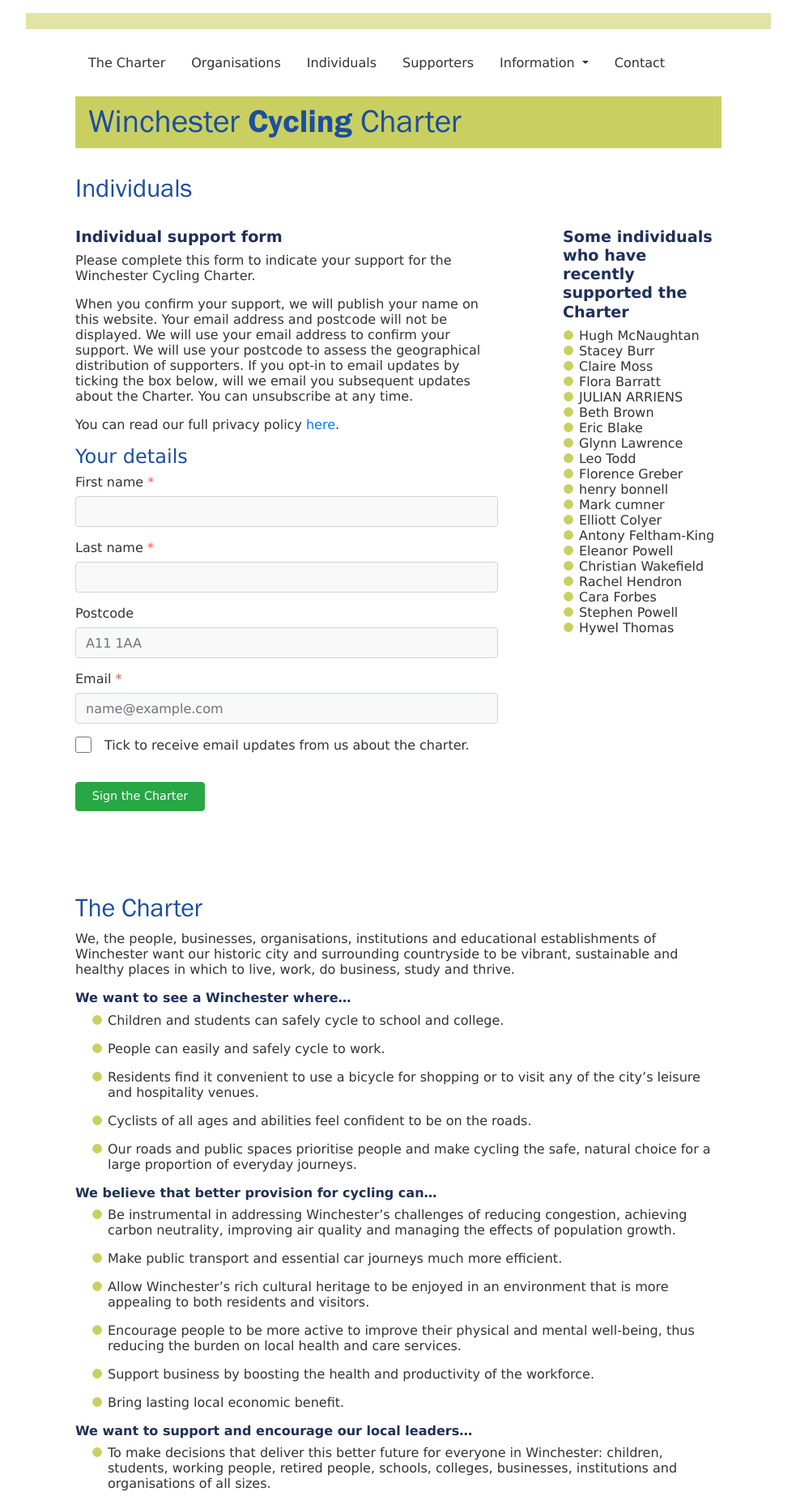
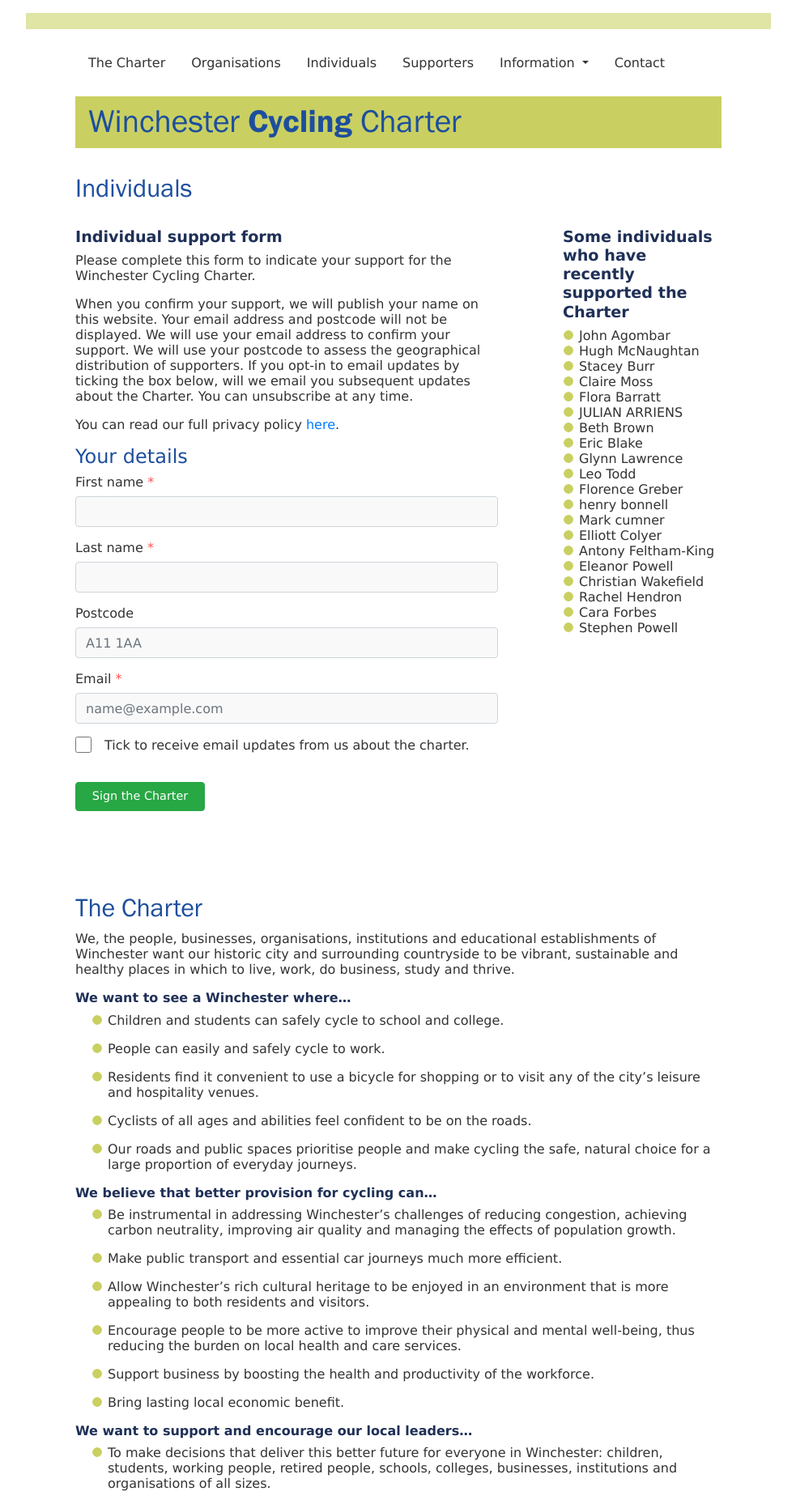
Before and after one commit to winchestercyclingcharter/winchestercyclingcharter.github.io, a Jekyll site: the page built from ind-page.md, in a window 1280 px wide. Shown: the whole page at 81% size, without its empty margins (148-1131 px from the left). Built offline with Jekyll 4.4.1, drawn with Linux system fonts in a browser that asks for light colours; nearby versions of some CDN libraries.

Commit message:
Update people.yml

```diff
--- a/_data/people.yml
+++ b/_data/people.yml
@@ -553,3 +553,4 @@ people:
 - { lastname: Moss, firstname: Claire, dt: 20210928-171314-976370 }
 - { lastname: Burr, firstname: Stacey , dt: 20211009-181424-546927 }
 - { lastname: McNaughtan , firstname: Hugh, dt: 20211010-203602-347274 }
+- { lastname: Agombar, firstname: John, dt: 20211011-201209-296952 }
```
